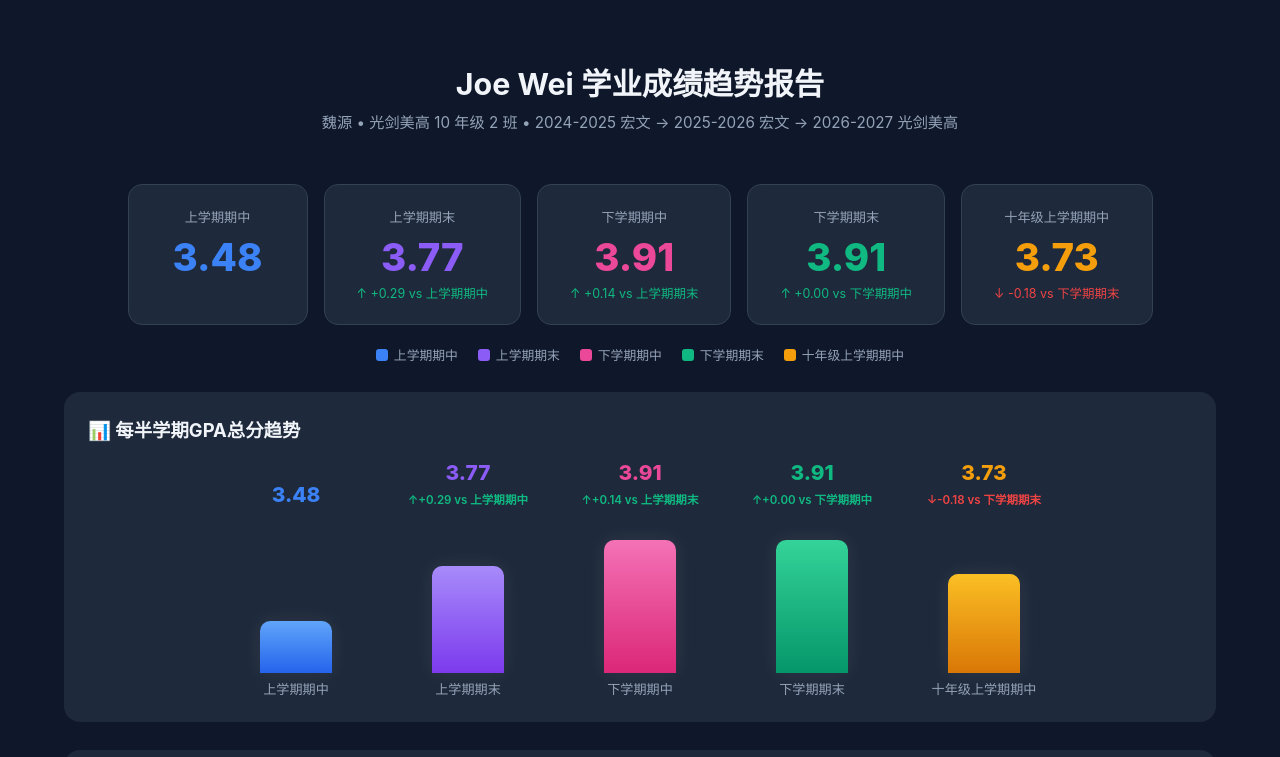
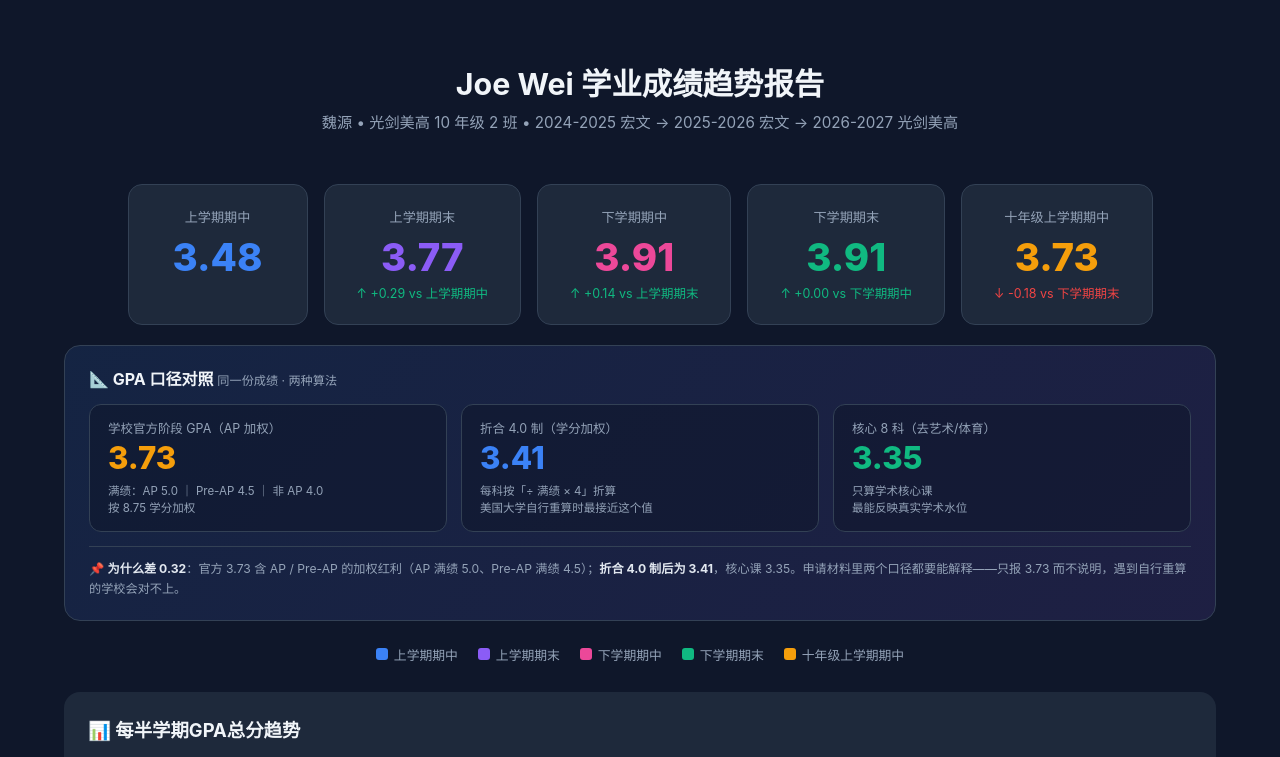
Before and after one commit to joeweiyuan/joe-academic-tracker, a plain HTML site: page index.html in a window 1280 px wide. Shown: the top 757 px of the page. Drawn offline with Linux system fonts and the light colour scheme.

Commit message:
ui: 新增GPA口径对照区块(官方3.73/折4.0 3.41/核心3.35)+data.js版本号刷新

```diff
--- a/index.html
+++ b/index.html
@@ -20,6 +20,17 @@ body{font-family:-apple-system,BlinkMacSystemFont,'Segoe UI',Roboto,sans-serif;b
 .gpa-card .label{font-size:.82rem;color:var(--muted);margin-bottom:8px}
 .gpa-card .value{font-size:2.4rem;font-weight:800}
 .gpa-card .delta{font-size:.78rem;margin-top:4px}
+
+/* GPA 口径对照 */
+.scale-compare{background:linear-gradient(135deg,rgba(59,130,246,.12),rgba(139,92,246,.12));border:1px solid var(--card2);border-radius:16px;padding:20px 24px;margin:0 0 24px}
+.scale-compare h2{font-size:1rem;margin-bottom:14px}
+.sc-row{display:flex;gap:14px;flex-wrap:wrap}
+.sc-card{flex:1;min-width:168px;background:rgba(15,23,42,.55);border:1px solid var(--card2);border-radius:12px;padding:14px 18px}
+.sc-card .k{font-size:.78rem;color:var(--muted);margin-bottom:4px}
+.sc-card .v{font-size:1.95rem;font-weight:800;line-height:1.15}
+.sc-card .n{font-size:.72rem;color:var(--muted);margin-top:6px;line-height:1.5}
+.sc-note{font-size:.76rem;color:var(--muted);margin-top:14px;line-height:1.65;border-top:1px solid var(--card2);padding-top:12px}
+.sc-note b{color:#e2e8f0}
 
 /* GPA Bar Chart */
 .gpa-bar-section{background:var(--card);border-radius:16px;padding:24px;margin-bottom:28px}
@@ -115,6 +126,9 @@ footer{text-align:center;padding:30px 0 16px;color:var(--muted);font-size:.75rem
 </div>
 
 <div class="gpa-row" id="gpaCards"></div>
+
+<div class="scale-compare" id="scaleCompare"></div>
+
 <div class="legend" id="legend"></div>
 
 <div class="gpa-bar-section" id="gpaBarChart"></div>
@@ -140,7 +154,7 @@ footer{text-align:center;padding:30px 0 16px;color:var(--muted);font-size:.75rem
 
 </div>
 
-<script src="data.js?v=20250621"></script>
+<script src="data.js?v=20261118"></script>
 <script>
 // === Color palette (dynamic based on semester count) ===
 const SEMESTER_COLORS = [
@@ -458,6 +472,36 @@ function scoreBgClass(val,prev){
     el.innerHTML += card;
   });
 })();
+// === GPA 口径对照（官方加权 vs 折合 4.0）===
+(function(){
+  const el = document.getElementById('scaleCompare');
+  if(!el) return;
+  const s = SEMESTERS.filter(x => x.official && typeof x.unweighted_gpa4 === 'number').pop();
+  if(!s) return;
+  const gap = (s.overall_gpa - s.unweighted_gpa4).toFixed(2);
+  const credits = s.scores ? Object.values(s.scores).reduce((a,b)=>a+(b.credit||0),0) : 8.75;
+  el.innerHTML = `
+    <h2>📐 GPA 口径对照 <span style="font-size:.76rem;color:var(--muted);font-weight:400">同一份成绩 · 两种算法</span></h2>
+    <div class="sc-row">
+      <div class="sc-card">
+        <div class="k">学校官方阶段 GPA（AP 加权）</div>
+        <div class="v" style="color:var(--amber)">${s.overall_gpa.toFixed(2)}</div>
+        <div class="n">满绩：AP 5.0 ｜ Pre-AP 4.5 ｜ 非 AP 4.0<br>按 ${credits} 学分加权</div>
+      </div>
+      <div class="sc-card">
+        <div class="k">折合 4.0 制（学分加权）</div>
+        <div class="v" style="color:var(--blue)">${s.unweighted_gpa4.toFixed(2)}</div>
+        <div class="n">每科按「÷ 满绩 × 4」折算<br>美国大学自行重算时最接近这个值</div>
+      </div>
+      <div class="sc-card">
+        <div class="k">核心 8 科（去艺术/体育）</div>
+        <div class="v" style="color:var(--green)">${s.core_unweighted.toFixed(2)}</div>
+        <div class="n">只算学术核心课<br>最能反映真实学术水位</div>
+      </div>
+    </div>
+    <div class="sc-note">📌 <b>为什么差 ${gap}</b>：官方 ${s.overall_gpa.toFixed(2)} 含 AP / Pre-AP 的加权红利（AP 满绩 5.0、Pre-AP 满绩 4.5）；<b>折合 4.0 制后为 ${s.unweighted_gpa4.toFixed(2)}</b>，核心课 ${s.core_unweighted.toFixed(2)}。申请材料里两个口径都要能解释——只报 ${s.overall_gpa.toFixed(2)} 而不说明，遇到自行重算的学校会对不上。</div>
+  `;
+})();
 </script>
 </body>
 </html>
```
